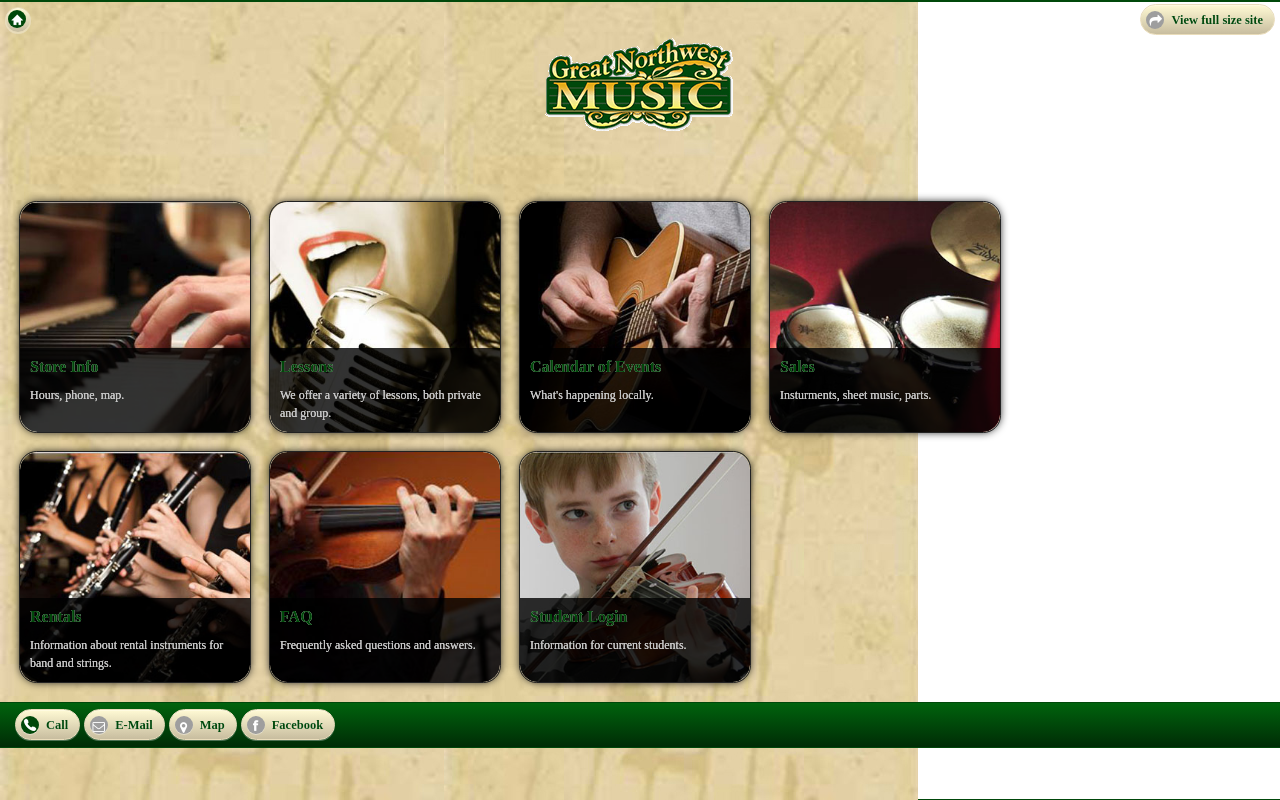
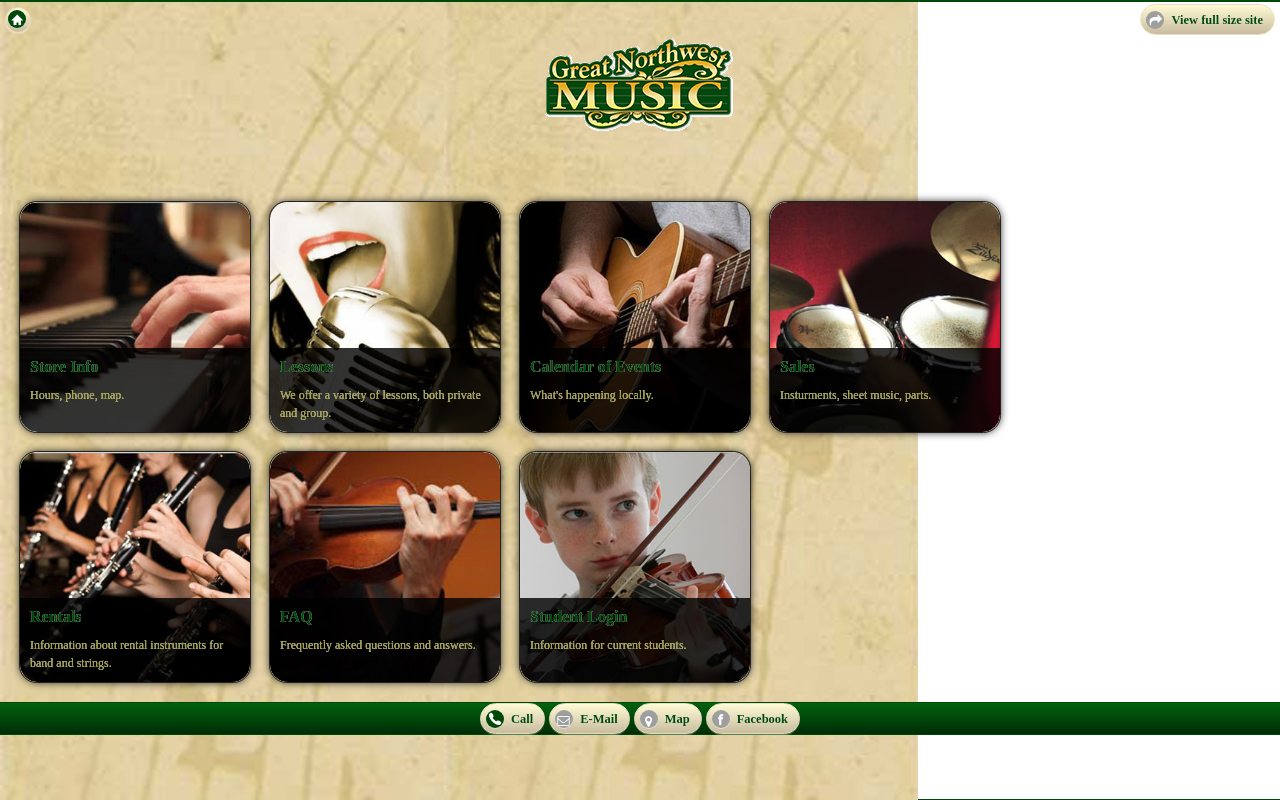
Before and after one commit to WebMasterAmy/gnwmcmobile, a PHP site: page / in a window 1280 px wide. Run offline with PHP 8.4, Linux system fonts and the light colour scheme; some libraries are stand-ins or nearby versions; grey boxes are pictures that could not be loaded.

Commit message:
Visual fixes, centering, text color, margins.
Changed the description text color for list views to a brown color,
added a style for paragraphs to have left and right margins for visual
appeal in dialogue boxes.  Removed the ui-bar tag from a couple of
footers so that the buttons fit without being on 2 lines.

```diff
--- a/css/ListViews.css
+++ b/css/ListViews.css
@@ -21,7 +21,7 @@
 	white-space: normal;
 }
 .ListViews .ui-li-desc {
-	color: #c0c0c0;
+	color: #999933;
 	white-space: normal;
 }
 .ListViews .ui-li-aside {
--- a/css/gnwmc-mobile.css
+++ b/css/gnwmc-mobile.css
@@ -44,3 +44,10 @@ h2#banner {
 	padding-right: 5px;
 	padding-left: 5px;
 }
+footer {
+	text-align: center;
+}
+p {
+	margin-left: 8px;
+	margin-right: 8px;
+}
--- a/index.html
+++ b/index.html
@@ -63,7 +63,7 @@
 
     </div><!-- /content -->
 
-    <footer data-role="footer" class="ui-bar">
+    <footer data-role="footer">
 	        <a href="#phone" data-rel="dialog" data-role="button" data-inline="true" data-icon="phone">Call</a>
             <a href="#contact" data-rel="dialog" data-role="button" data-inline="true" data-icon="envelope">E-Mail</a>
         	<a href="#Map" data-rel="dialog" data-role="button" data-inline="true" data-icon="map-marker">Map</a>
@@ -159,7 +159,7 @@
 
     </div><!-- /content -->
 
-    <footer data-role="footer" class="ui-bar">
+    <footer data-role="footer">
 	        <a href="#phone" data-rel="dialog" data-role="button" data-inline="true" data-icon="phone">Call</a>
             <a href="#contact" data-rel="dialog" data-role="button" data-inline="true" data-icon="envelope">E-Mail</a>
         	<a href="#Map" data-rel="dialog" data-role="button" data-inline="true" data-icon="map-marker">Map</a>
@@ -836,7 +836,7 @@ of music--scales, chords and the circle of fifths.</p>
             </a></li>
    	  </ul>
     </div><!-- /content -->
-    <footer data-role="footer" class="ui-bar">
+    <footer data-role="footer">
 	        <a href="#phone" data-rel="dialog" data-role="button" data-inline="true" data-icon="phone">Call</a>
             <a href="#contact" data-rel="dialog" data-role="button" data-inline="true" data-icon="envelope">E-Mail</a>
         	<a href="#Map" data-rel="dialog" data-role="button" data-inline="true" data-icon="map-marker">Map</a>
```
Also changed, not shown: 1 other file.
